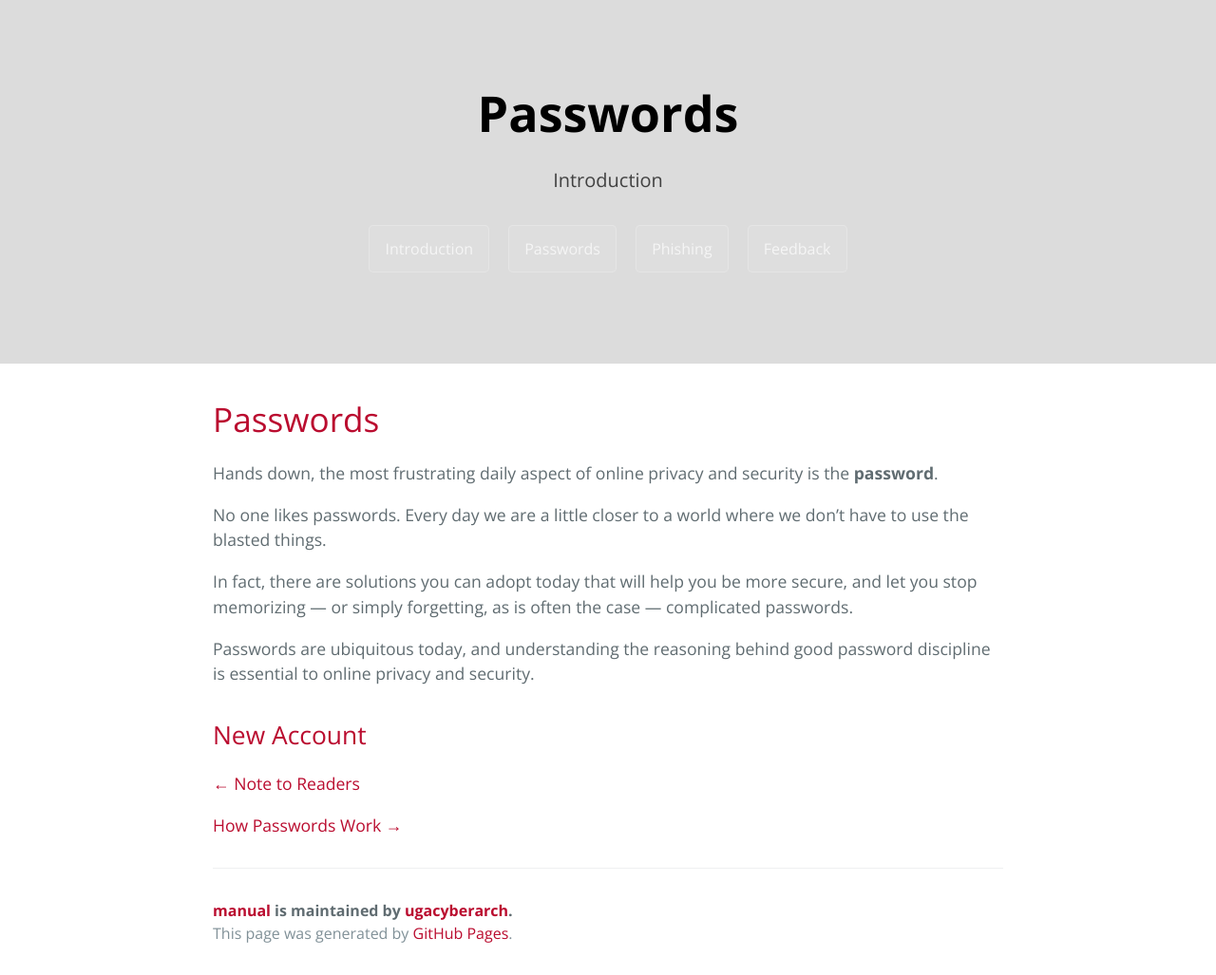
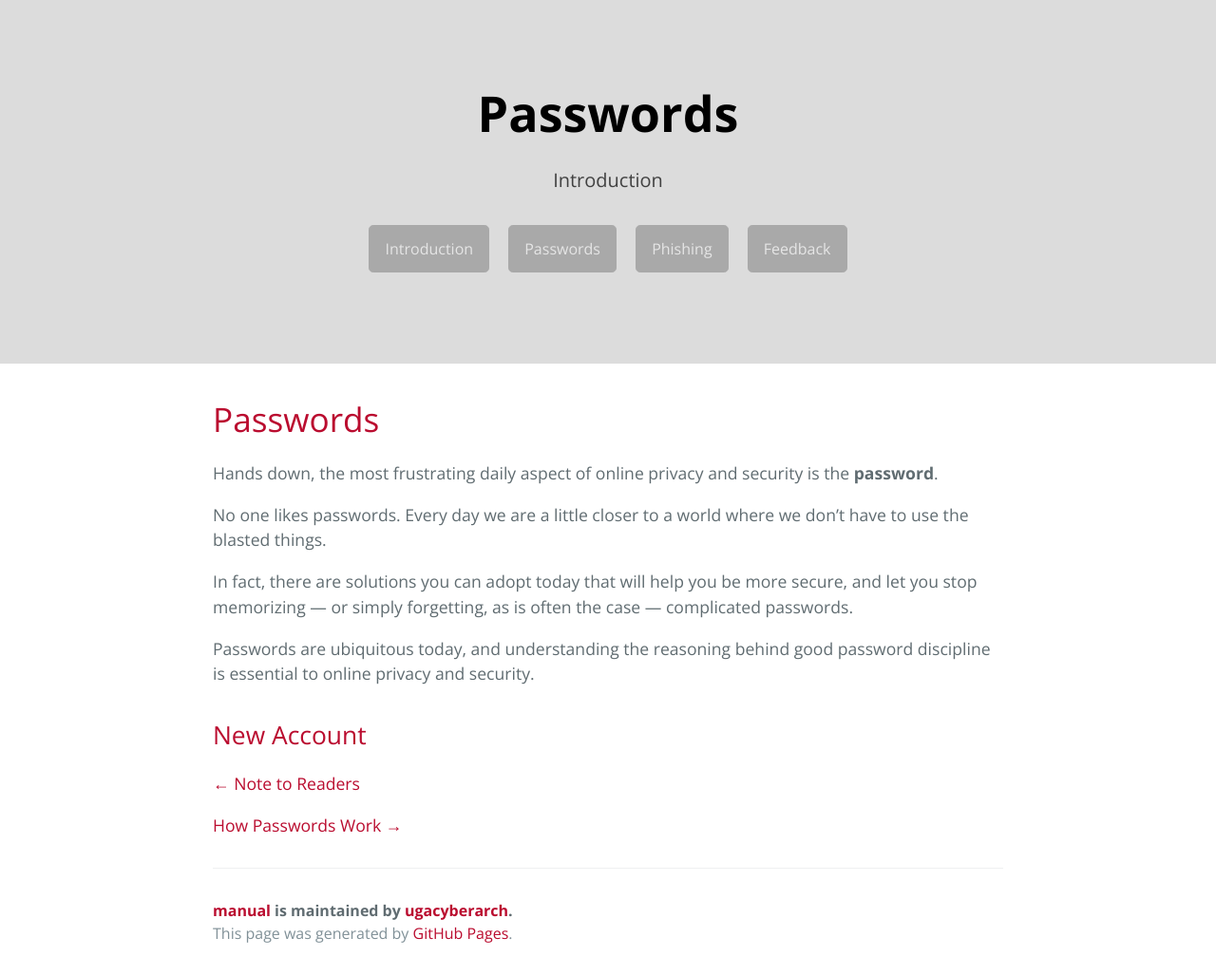
Before and after one commit to ugacyberarch/manual, a Jekyll site: the page built from password_introduction.md, in a window 1280 px wide. Shown: the whole page at 95% size. Built offline with Jekyll 4.4.1, drawn with Linux system fonts in a browser that asks for light colours.

Commit message:
Update jekyll-theme-cayman.scss

```diff
--- a/_sass/jekyll-theme-cayman.scss
+++ b/_sass/jekyll-theme-cayman.scss
@@ -65,8 +65,8 @@ a {
   display: inline-block;
   margin-bottom: 1rem;
   color: rgba(255, 255, 255, 0.7);
-  background-color: rgba(255, 255, 255, 0.08);
-  border-color: rgba(255, 255, 255, 0.2);
+  background-color: #A9A9A9;
+  border-color: #A9A9A9;
   border-style: solid;
   border-width: 1px;
   border-radius: 0.3rem;
```
